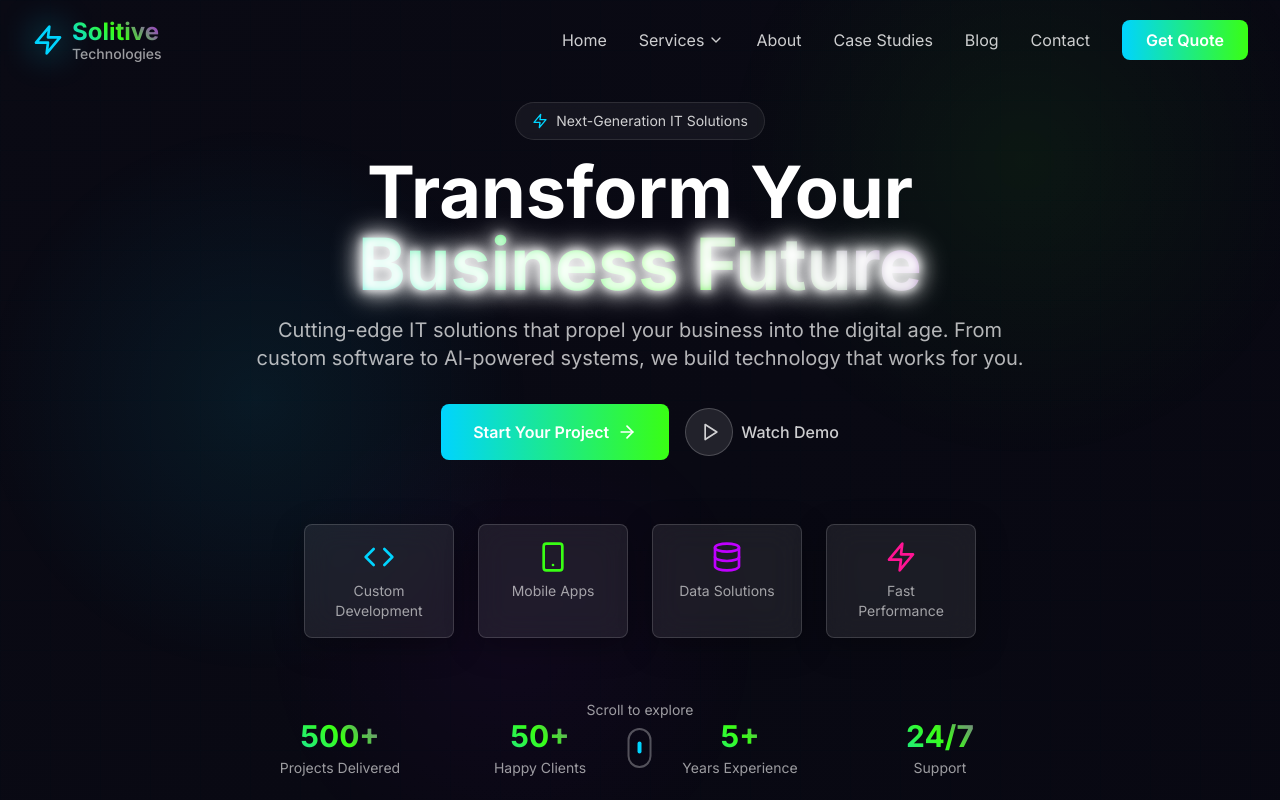
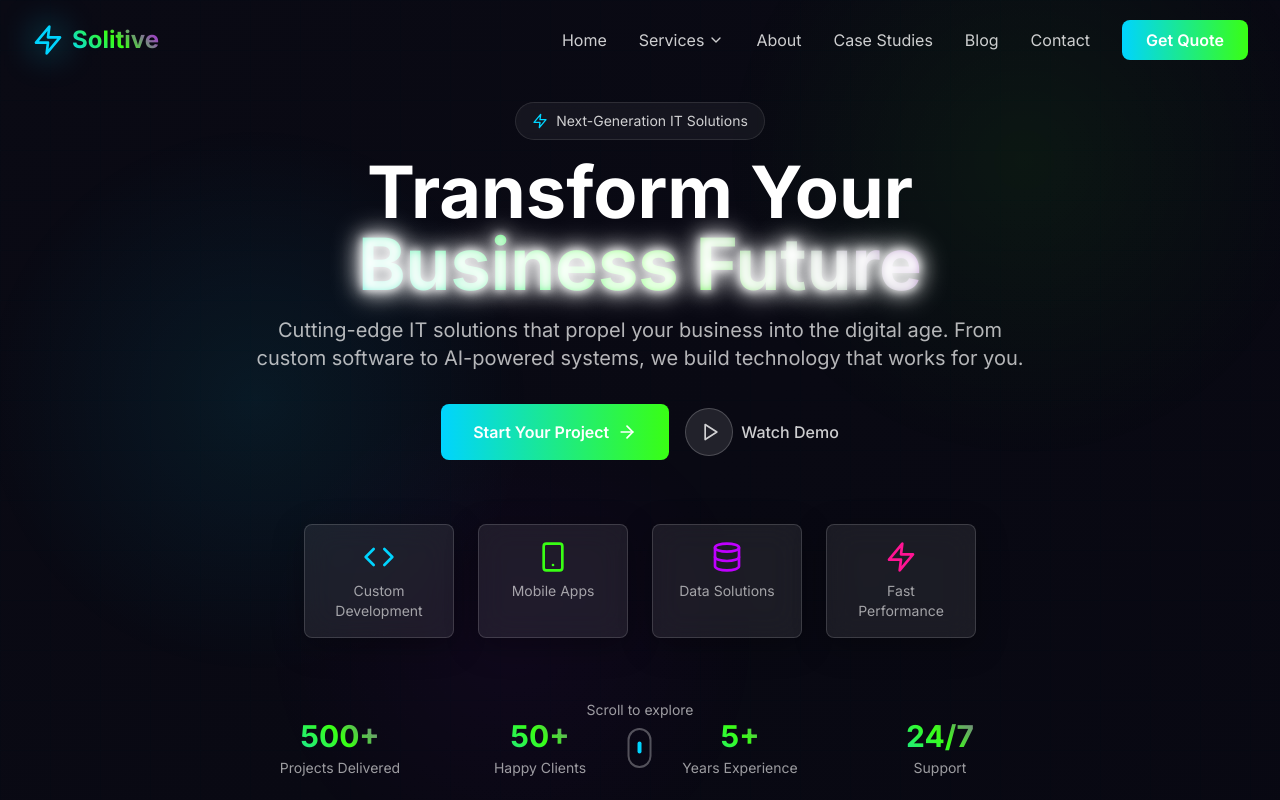
Before and after one commit to atiq1995/solitive-website, a Next.js app: page / in a window 1280 px wide. Shown: the top 800 px of the page. Built offline with nearby package versions, Linux system fonts and the light colour scheme.

Commit message:
Revert logo back to original 'Solitive' only version

```diff
--- a/src/components/Footer.tsx
+++ b/src/components/Footer.tsx
@@ -49,10 +49,7 @@ const Footer = () => {
                   <Zap className="h-8 w-8 text-neon-blue" />
                   <div className="absolute inset-0 h-8 w-8 bg-neon-blue/20 blur-lg" />
                 </div>
-                <div className="flex flex-col leading-tight">
-                  <span className="text-2xl font-bold text-gradient">Solitive</span>
-                  <span className="text-sm font-medium text-white/60 -mt-1">Technologies</span>
-                </div>
+                <span className="text-2xl font-bold text-gradient">Solitive</span>
               </Link>
 
               <p className="text-white/70 mb-6 max-w-md">
--- a/src/components/Navigation.tsx
+++ b/src/components/Navigation.tsx
@@ -54,14 +54,9 @@ const Navigation = () => {
               <Zap className="h-8 w-8 text-neon-blue group-hover:text-neon-green transition-colors duration-300" />
               <div className="absolute inset-0 h-8 w-8 bg-neon-blue/20 blur-lg group-hover:bg-neon-green/20 transition-colors duration-300" />
             </div>
-            <div className="flex flex-col leading-tight">
-              <span className="text-xl lg:text-2xl font-bold text-gradient">
-                Solitive
-              </span>
-              <span className="text-xs lg:text-sm font-medium text-white/60 -mt-1">
-                Technologies
-              </span>
-            </div>
+            <span className="text-xl lg:text-2xl font-bold text-gradient">
+              Solitive
+            </span>
           </Link>
 
           {/* Desktop Navigation */}
```
